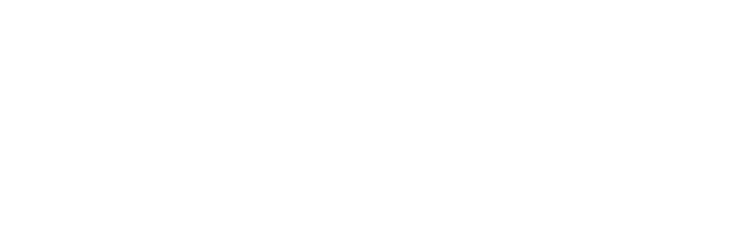
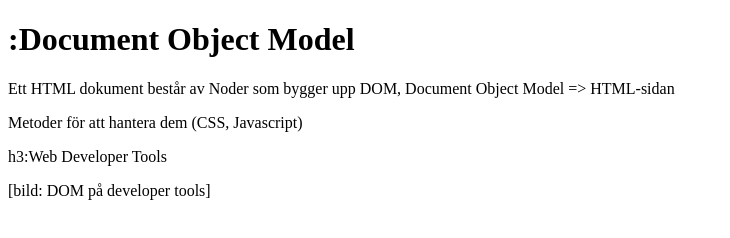
Before and after one commit to PrakticumJeeJee/html_ovning_1-samuel78946, a plain HTML site: page dom.html in a window 1280 px wide. Shown: the whole page, without its empty margins (0-730 px from the left). Drawn offline with Linux system fonts and the light colour scheme.

Commit message:
.HTML uppift1

```diff
--- a/dom.html
+++ b/dom.html
@@ -0,0 +1,32 @@
+<!DOCTYPE html>
+<!--[if lt IE 7]>      <html class="no-js lt-ie9 lt-ie8 lt-ie7"> <![endif]-->
+<!--[if IE 7]>         <html class="no-js lt-ie9 lt-ie8"> <![endif]-->
+<!--[if IE 8]>         <html class="no-js lt-ie9"> <![endif]-->
+<!--[if gt IE 8]>      <html class="no-js"> <!--<![endif]-->
+<html>
+    <head>
+        <meta charset="utf-8">
+        <meta http-equiv="X-UA-Compatible" content="IE=edge">
+        <title>Document Object Model</title>
+        <meta name="description" content="">
+        <meta name="viewport" content="width=device-width, initial-scale=1">
+        <link rel="stylesheet" href="">
+    </head>
+    <body>
+       <h1>:Document Object Model</h1>
+
+    <P>Ett HTML dokument består av Noder som bygger upp DOM, Document Object Model => HTML-sidan</P>
+
+    <p>Metoder för att hantera dem (CSS, Javascript)</p>
+
+    <p>h3:Web Developer Tools</p>
+
+    <P>[bild: DOM på developer tools]</P>
+
+        <!--[if lt IE 7]>
+            <p class="browsehappy">You are using an <strong>outdated</strong> browser. Please <a href="#">upgrade your browser</a> to improve your experience.</p>
+        <![endif]-->
+
+        <script src="" async defer></script>
+    </body>
+</html>
```
Also changed, not shown: index.html (+1 -0 lines).
